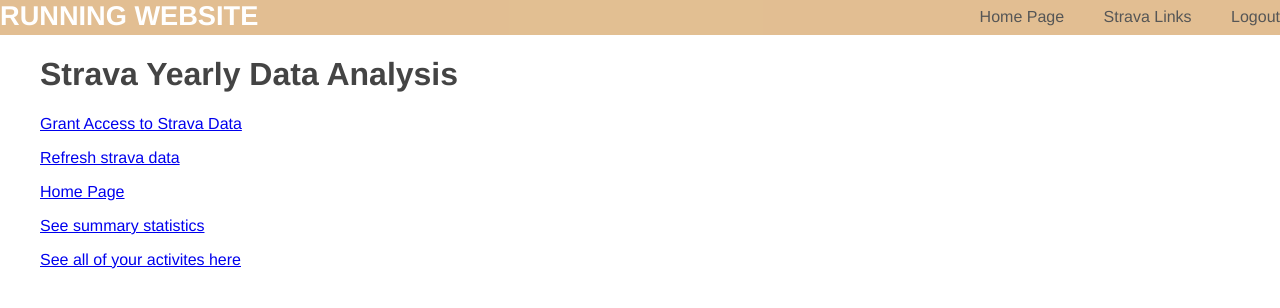
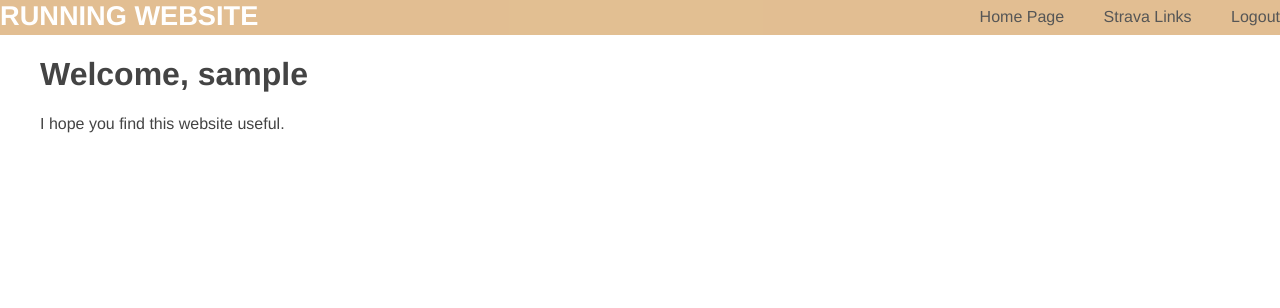
Before and after one commit to jcocozza/strava-year-in-review, a Flask app: page /home in a window 1280 px wide. Shown: the top 308 px of the page. Run offline with Flask 3, Linux system fonts and the light colour scheme; the visitor is signed in with stand-in values (Sample User, id 1).

Commit message:
changes to welcome page

```diff
--- a/scripts/flask_app.py
+++ b/scripts/flask_app.py
@@ -94,7 +94,7 @@ def register():
 @app.route('/home')
 def welcome_page():
     if 'loggedin' in session: # only see home if logged in
-        return render_template('home.html')
+        return render_template('home.html', user=session['username'])
     return redirect(url_for('login'))
 
 @app.route('/strava/get_data')
--- a/scripts/templates/home.html
+++ b/scripts/templates/home.html
@@ -8,12 +8,8 @@
       {% extends "navigation.html" %}
       {% block content %}
       <!-- Page content -->
-      <h1> Strava Yearly Data Analysis </h1>
-        <p><a href="{{ url_for('get_approved') }}">Grant Access to Strava Data</a></p>
-        <p><a href="{{ url_for('refresh_data') }}">Refresh strava data</a></p>
-        <p><a href="{{ url_for('welcome_page') }}">Home Page</a></p>
-        <p><a href="{{ url_for('summarize') }}">See summary statistics</a></p>
-        <p><a href="{{ url_for('activity_list') }}">See all of your activites here</a></p>
+      <h1> Welcome, {{ user }} </h1>
+         <p>I hope you find this website useful.</p>
       {% endblock %}
    </body>
 </html>
```
